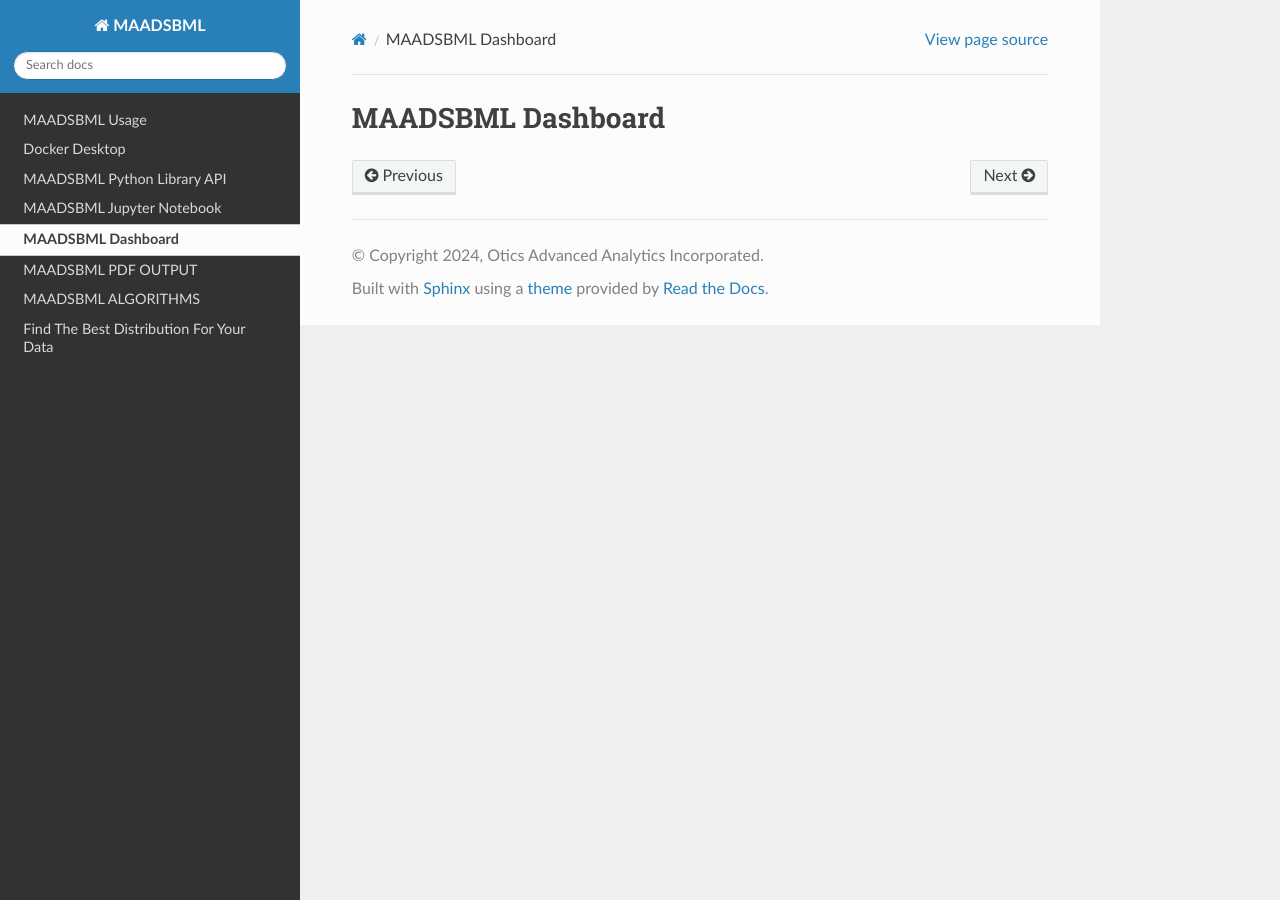
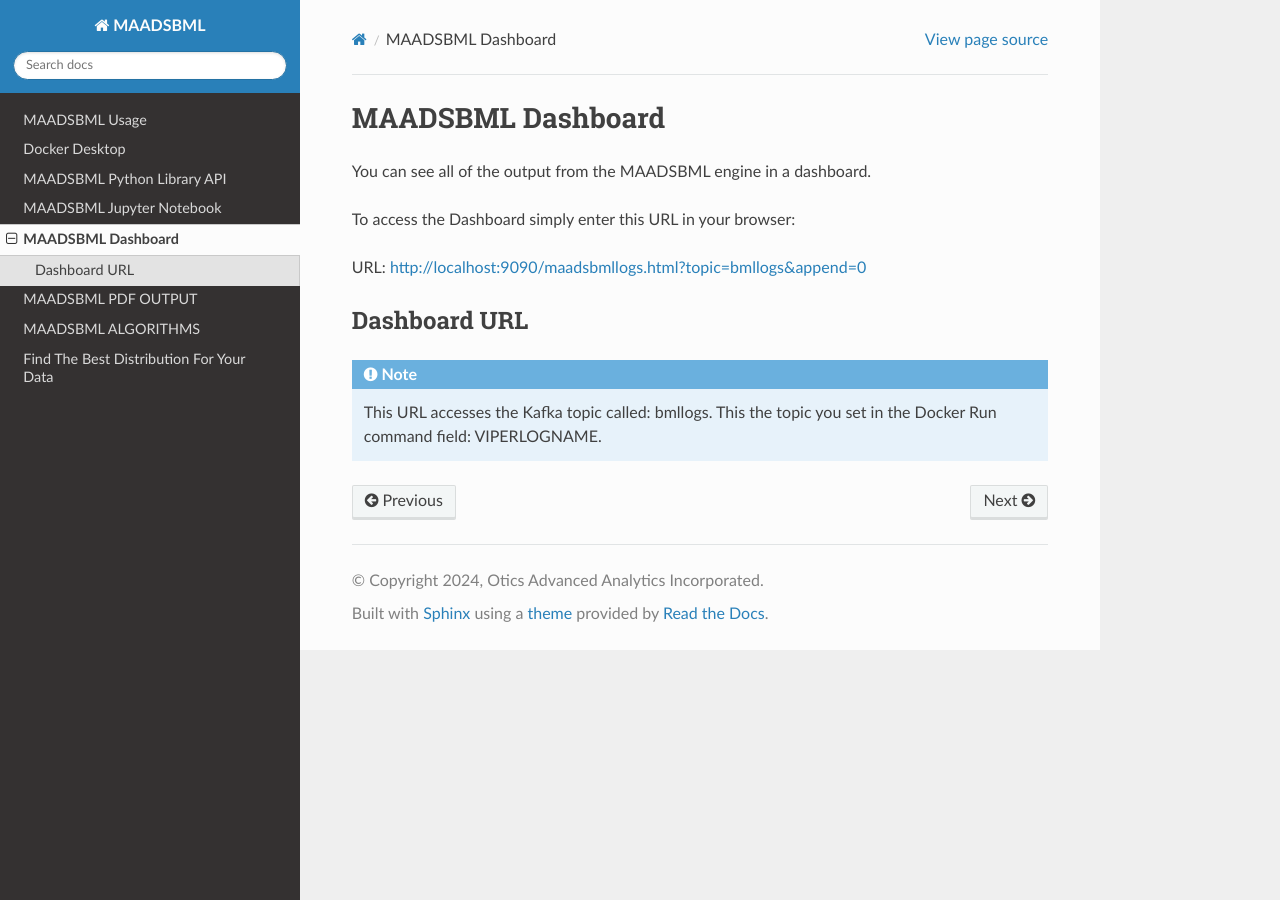
Before and after one commit to smaurice101/maadsbml, a Sphinx documentation site: the page built from docs/source/dashboard.rst, in a window 1280 px wide. Built offline with Sphinx 7.4.7 and the Read the Docs theme 3.1.0, drawn with Linux system fonts in a browser that asks for light colours.

Commit message:
Update dashboard.rst

```diff
--- a/docs/source/dashboard.rst
+++ b/docs/source/dashboard.rst
@@ -1,2 +1,14 @@
 MAADSBML Dashboard
 =====================
+
+You can see all of the output from the MAADSBML engine in a dashboard.
+
+To access the Dashboard simply enter this URL in your browser:
+
+URL: http://localhost:9090/maadsbmllogs.html?topic=bmllogs&append=0
+
+Dashboard URL
+------------
+
+.. note::
+   This URL accesses the Kafka topic called: bmllogs.  This the topic you set in the Docker Run command field: VIPERLOGNAME.
```
